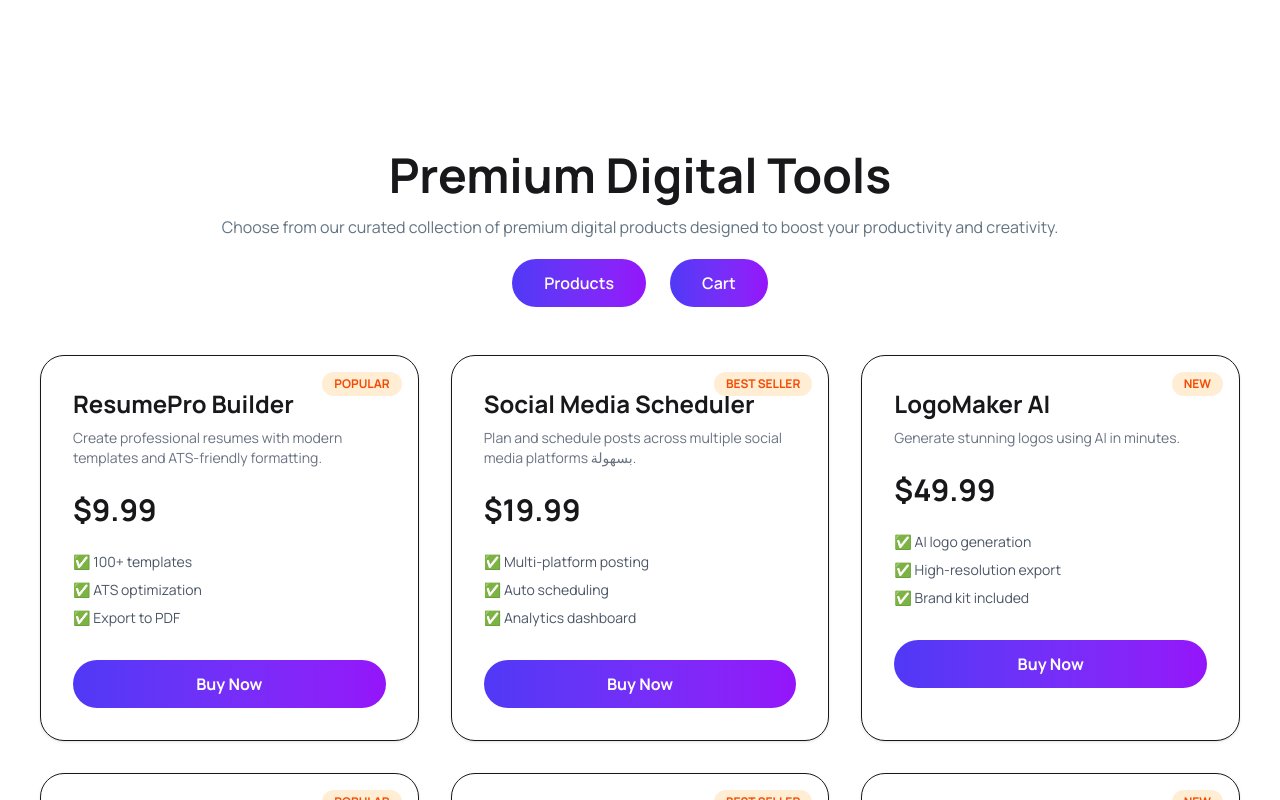
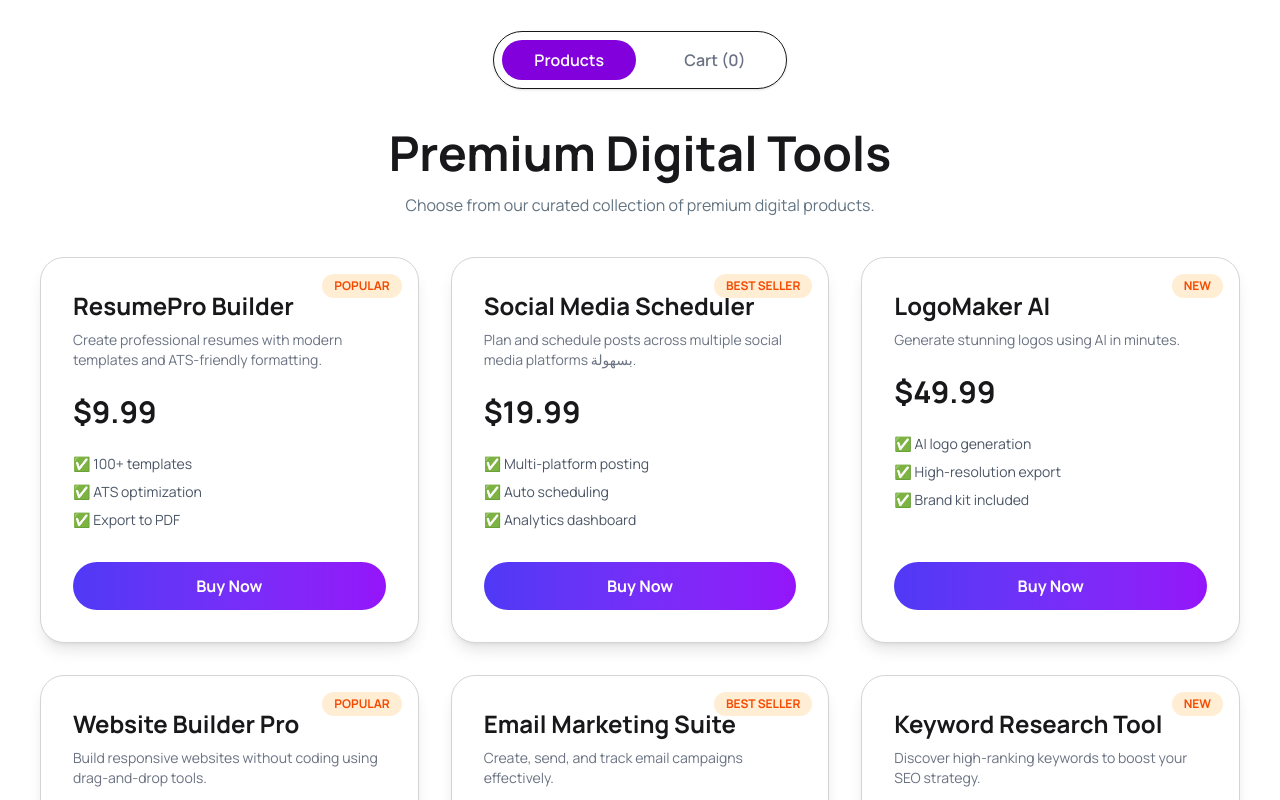
Before and after one commit to sanjidanabu/A6-digitools, a React (Vite) app: page / in a window 1280 px wide. Shown: the part 1060-1860 px from the top of the page. Built offline with nearby package versions, Linux system fonts and the light colour scheme.

Commit message:
added card funtionality

```diff
--- a/package.json
+++ b/package.json
@@ -14,6 +14,7 @@
     "lucide-react": "^1.3.0",
     "react": "^19.2.4",
     "react-dom": "^19.2.4",
+    "react-hot-toast": "^2.6.0",
     "tailwindcss": "^4.2.2"
   },
   "devDependencies": {
--- a/src/App.jsx
+++ b/src/App.jsx
@@ -1,33 +1,61 @@
 
-import { Suspense } from 'react'
+import { Suspense, useState } from 'react'
+import { Toaster } from 'react-hot-toast'
 import './App.css'
 import HeroSection from './component/HeroSection'
 import Models from './component/Models'
 import NavBar from './component/NavBar'
 import UserSection from './component/UserSection'
-
+import Cart from './component/Cart'
 
 const getModels = async() =>{
   const res = await fetch("/models.json")
   return res.json()
 }
 
+const modelPromise = getModels()
 
-const modelPromise = getModels()
 function App() {
-
+   const [activeTab, setActiveTab] = useState("Products")
+   const [carts, setCarts] = useState([])
 
   return (
     <>
-    <NavBar></NavBar>
-    <HeroSection></HeroSection>
-    <UserSection></UserSection>
+      <Toaster position="top-center" reverseOrder={false} />
+      <NavBar />
+      <HeroSection />
+      <UserSection />
 
-    <Suspense fallback={<div>loading models....</div>}>
-      <Models modelPromise={modelPromise}></Models>
-    </Suspense>
 
-      </>
+      <div className="flex justify-center py-10 bg-transparent">
+        <div className="tabs tabs-box gap-4 border p-2 rounded-full bg-white shadow-sm">
+          <button
+            className={`px-8 py-2 rounded-full font-semibold transition-all ${activeTab === "Products" ? "bg-purple-700 text-white" : "bg-transparent text-gray-500 hover:text-black"}`}
+            onClick={() => setActiveTab("Products")}
+          >
+            Products
+          </button>
+          <button
+            className={`px-8 py-2 rounded-full font-semibold transition-all ${activeTab === "Cart" ? "bg-black text-white" : "bg-transparent text-gray-500 hover:text-black"}`}
+            onClick={() => setActiveTab("Cart")}
+          >
+            Cart ({carts.length})
+          </button>
+        </div>
+      </div>
+
+      <Suspense fallback={<div className="text-center py-20 font-bold">Loading models....</div>}>
+        {activeTab === "Products" && (
+          <Models
+            modelPromise={modelPromise}
+            carts={carts}
+            setCarts={setCarts}
+          />
+        )}
+      </Suspense>
+
+      {activeTab === "Cart" && <Cart carts={carts} setCarts={setCarts} setActiveTab={setActiveTab} />}
+    </>
   )
 }
 
--- /dev/null
+++ b/src/component/Cart.jsx
@@ -0,0 +1,75 @@
+import { Plane } from 'lucide-react';
+import React from 'react';
+import toast from 'react-hot-toast';
+
+const Cart = ({ carts, setCarts, setActiveTab }) => {
+    const total = carts.reduce((sum, item) => sum + item.price, 0);
+
+    const handleRemove = (id, name) => {
+        setCarts(carts.filter(item => item.id !== id));
+        toast.error(`${name} removed from cart`);
+    };
+
+    const handleCheckout = () => {
+        if (carts.length > 0) {
+            toast.success("Purchase successful! Thank you.", {
+
+                duration: 4000
+            });
+            setCarts([]);
+
+            setTimeout(() => setActiveTab("Products"), 2000);
+        }
+    };
+
+    return (
+        <div className="max-w-xl mx-auto p-10 bg-white rounded-3xl shadow-sm border mb-20 animate-in fade-in duration-500">
+            <h2 className="text-xl font-bold mb-8 text-gray-800">Your Cart</h2>
+
+            {carts.length === 0 ? (
+                <div className="text-center py-10">
+                    <p className="text-gray-400 mb-4">No items in cart</p>
+                    <button onClick={() => setActiveTab("Products")} className="text-blue-600 font-semibold text-sm">Browse Products</button>
+                </div>
+            ) : (
+                <div className="space-y-5">
+                    {carts.map((item, index) => (
+                        <div key={index} className="flex items-center justify-between border-b pb-5">
+                            <div className="flex items-center gap-4">
+                                <div className="w-10 h-10 bg-blue-50 rounded-xl flex items-center justify-center text-xl">
+                                    <Plane></Plane>
+                                </div>
+                                <div>
+                                    <h4 className="font-bold text-[15px] text-gray-800">{item.name}</h4>
+                                    <p className="text-gray-400 text-xs">${item.price}</p>
+                                </div>
+                            </div>
+                            <button
+                                onClick={() => handleRemove(item.id, item.name)}
+                                className="text-red-400 text-xs font-medium hover:text-red-600 transition-colors"
+                            >
+                                Remove
+                            </button>
+                        </div>
+                    ))}
+
+                    <div className="pt-8">
+                        <div className="flex justify-between items-center mb-8">
+                            <span className="text-gray-400 text-sm">Total</span>
+                            <span className="text-2xl font-bold text-gray-900">${total}</span>
+                        </div>
+
+                        <button
+                            onClick={handleCheckout}
+                            className="w-full py-4 bg-[#5A67D8] text-white font-bold rounded-xl shadow-lg shadow-indigo-100 hover:bg-[#4c51bf] hover:shadow-indigo-200 transition-all active:scale-95"
+                        >
+                            Proceed To Checkout
+                        </button>
+                    </div>
+                </div>
+            )}
+        </div>
+    );
+};
+
+export default Cart;
--- /dev/null
+++ b/src/component/ModelCard.jsx
@@ -0,0 +1,51 @@
+import {} from "react";
+import toast from 'react-hot-toast';
+
+const ModelCard = ({model , carts , setCarts}) => {
+
+    const isAlreadyBought = carts.find(item => item.id === model.id);
+
+    const handleBuyers = () => {
+        if (!isAlreadyBought) {
+            setCarts([...carts, model]);
+            toast.success(`${model.name} added to cart!`, {
+                style: { borderRadius: '10px', background: '#333', color: '#fff' }
+            });
+        } else {
+            toast.error("Already in cart!");
+        }
+    }
+
+    return (
+       <div className="border p-8 rounded-3xl shadow-lg bg-white relative border-zinc-300 flex flex-col justify-between">
+                {model.tag && (
+                    <span className="absolute top-4 right-4 bg-orange-100 text-orange-600 text-xs font-bold px-3 py-1 rounded-full uppercase">
+                        {model.tag}
+                    </span>
+                )}
+
+                <div>
+                    <h3 className="text-2xl font-bold mb-2">{model.name}</h3>
+                    <p className="text-gray-500 text-sm mb-6">{model.description}</p>
+                    <div className="text-3xl font-bold mb-6">${model.price}</div>
+
+                    <ul className="mb-8 space-y-2 text-sm text-gray-600">
+                        {model.features.map((feature, index) => (
+                            <li key={index} className="flex items-center gap-2">
+                                ✅ {feature}
+                            </li>
+                        ))}
+                    </ul>
+                </div>
+
+                <button
+                    onClick={handleBuyers}
+                    className={`w-full py-3 font-bold rounded-full transition-all ${isAlreadyBought ? "bg-gray-200 text-gray-500 cursor-not-allowed" : "bg-gradient-to-r from-[#4F39F6] to-[#9514FA] text-white hover:opacity-90"}`}
+                >
+                    {isAlreadyBought ? "In Cart" : "Buy Now"}
+                </button>
+            </div>
+    );
+};
+
+export default ModelCard;
--- a/src/component/Models.jsx
+++ b/src/component/Models.jsx
@@ -1,57 +1,27 @@
 import React, { use } from 'react';
+import ModelCard from './ModelCard';
 
-const Models = ({modelPromise}) => {
+const Models = ({ modelPromise, carts, setCarts }) => {
+    const models = use(modelPromise);
 
-    const models = use(modelPromise)
-    console.log(models)
     return (
-       <div className='py-20'>
-        <div className='text-center pt-20'>
+       <div className='pb-20'>
+        <div className='text-center'>
             <h2 className='text-5xl font-bold'>Premium Digital Tools</h2>
-        <p className='text-[#627382] pt-4'>Choose from our curated collection of premium digital products designed to boost your productivity and creativity.</p>
+            <p className='text-[#627382] pt-4'>Choose from our curated collection of premium digital products.</p>
         </div>
 
-        <div className='flex items-center justify-center pt-5 gap-6 mb-12'>
-       <button className='bg-gradient-to-r from-[#4F39F6] to-[#9514FA] text-white font-semibold rounded-full px-8 py-3 '>Products</button>
-
-        <button className='bg-gradient-to-r from-[#4F39F6] to-[#9514FA]  text-white font-semibold rounded-full px-8 py-3'>Cart</button>
+        <div className='grid grid-cols-1 md:grid-cols-3 gap-8 px-10 max-w-7xl mx-auto pt-10'>
+            {models.map((model) => (
+                <ModelCard
+                    key={model.id}
+                    model={model}
+                    carts={carts}
+                    setCarts={setCarts}
+                />
+            ))}
         </div>
-
-<div className='grid grid-cols-1 md:grid-cols-3 gap-8 px-10'>
-    {
-        models.map((model) => (
-            <div key={model.id} className="border p-8 rounded-3xl shadow-sm bg-white relative">
-
-                {model.tag && (
-                    <span className="absolute top-4 right-4 bg-orange-100 text-orange-600 text-xs font-bold px-3 py-1 rounded-full uppercase">
-                        {model.tag}
-                    </span>
-                )}
-
-                <h3 className="text-2xl font-bold mb-2">{model.name}</h3>
-                <p className="text-gray-500 text-sm mb-6">{model.description}</p>
-                <div className="text-3xl font-bold mb-6">${model.price}</div>
-
-
-                <ul className="mb-8 space-y-2 text-sm text-gray-600">
-                    {model.features.map((feature, index) => (
-                        <li key={index} className="flex items-center gap-2">
-                            ✅ {feature}
-                        </li>
-                    ))}
-                </ul>
-
-
-                <button className="w-full py-3 bg-gradient-to-r from-[#4F39F6] to-[#9514FA]  text-white font-bold rounded-full transition-colors">
-                    Buy Now
-                </button>
-            </div>
-        ))
-    }
-</div>
-   </div>
-
-
+       </div>
     );
 };
 
```
Also changed, not shown: 1 other file (tests, documents, lock files or other folders).
